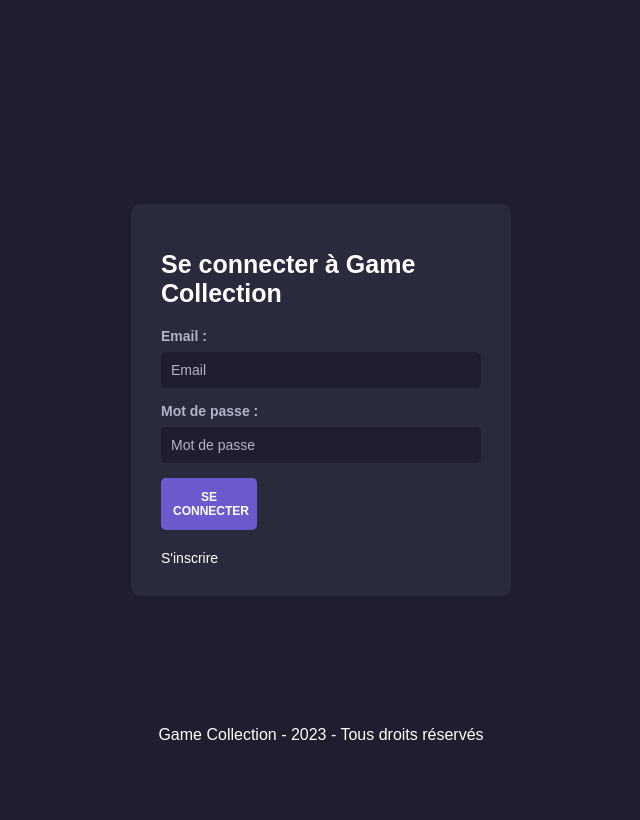
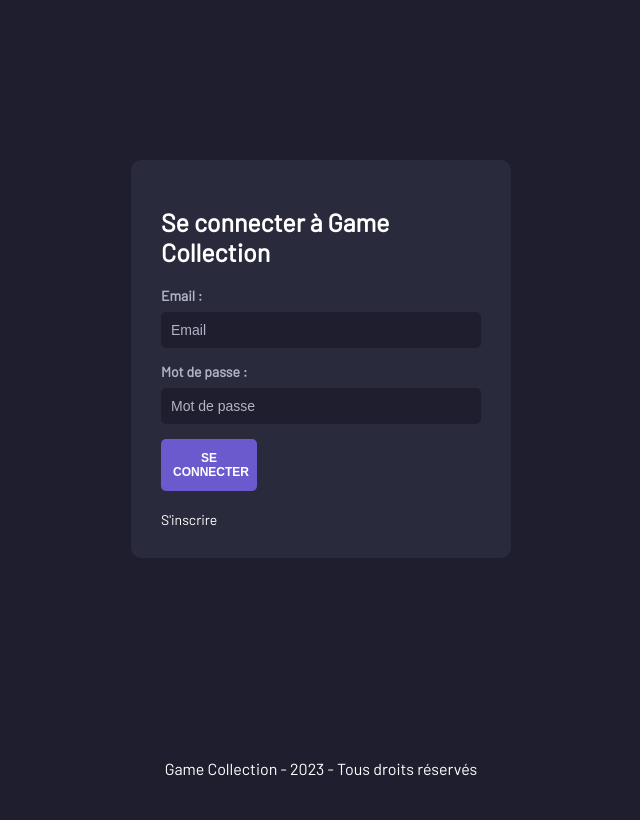
Before and after one commit to Yoshi-OOF/Game-Collection, a PHP site: page / in a window 1280 px wide. Shown: the whole page, without its empty margins (319-959 px from the left). Before the commit the page ends 740 px from the top, so only its background shows below. Run offline with PHP 8.4, Linux system fonts and the light colour scheme.

Commit message:
center login container

```diff
--- a/Css/Footer.css
+++ b/Css/Footer.css
@@ -1,10 +1,8 @@
 /* FOOTER */
 footer {
     text-align: center;
-    padding: 40px;
-    position: absolute;
-    bottom: 0;
-    width: 50%;
+    padding: 2%;
+    width: 96%;
     color: #ffffff;
 }
 
--- a/Css/Login.css
+++ b/Css/Login.css
@@ -1,20 +1,19 @@
 body {
-    font-family: Arial, sans-serif;
+    font-family: Barlow, sans-serif;
     background-color: #1e1e2f;
     color: white;
-    display: flex;
-    justify-content: center;
-    align-items: center;
-    height: 100vh;
     margin: 0;
 }
 
 .login-container {
+    margin-left: auto;
+    margin-right: auto;
     background: #2a2a3d;
+    border-radius: 10px;
+    margin-top: 10em;
+    margin-bottom: 10em;
     padding: 30px;
-    border-radius: 10px;
     width: 25%;
-    /* box-shadow: 0 8px 12px rgba(0, 0, 0, 0.2); PAS DE SHADOW DANS FIGMA*/
     text-align: center;
 }
 
@@ -53,7 +52,6 @@ body {
 .login-container input:focus {
     outline: none;
     border: 1px solid #6a5acd;
-    /* box-shadow: 0 0 5px rgba(106, 90, 205, 0.5); PAS DE SHADOW DANS FIGMA*/
 }
 
 .login-container button {
@@ -67,13 +65,8 @@ body {
     border-radius: 5px;
     cursor: pointer;
     transition: background-color 0.3s ease;
-    /* aligner le bouton à gauche */
     margin-right: 75%;
 
-}
-
-.login-container button:hover {
-    background-color: #5848a4;
 }
 
 .login-container .error {
@@ -88,11 +81,14 @@ body {
     text-decoration: none;
     color: #ffffff;
     font-size: 14px;
-    /* font-weight: bold; */
     display: block;
     margin-top: 20px;
-    transition: color 0.3s ease;
+    transition: color 0.2s ease;
     margin-right: 100%;
+}
+
+.login-container button:hover {
+    background-color: #5848a4;
 }
 
 .register-btn:hover {
--- a/Views/LoginView.php
+++ b/Views/LoginView.php
@@ -5,6 +5,7 @@
     <meta charset="UTF-8">
     <meta name="viewport" content="width=device-width, initial-scale=1.0">
     <title>Connexion - Game Collection</title>
+    <link href='https://fonts.googleapis.com/css?family=Barlow' rel='stylesheet'>
     <link rel="stylesheet" href="Css/Login.css">
 </head>
 
```
